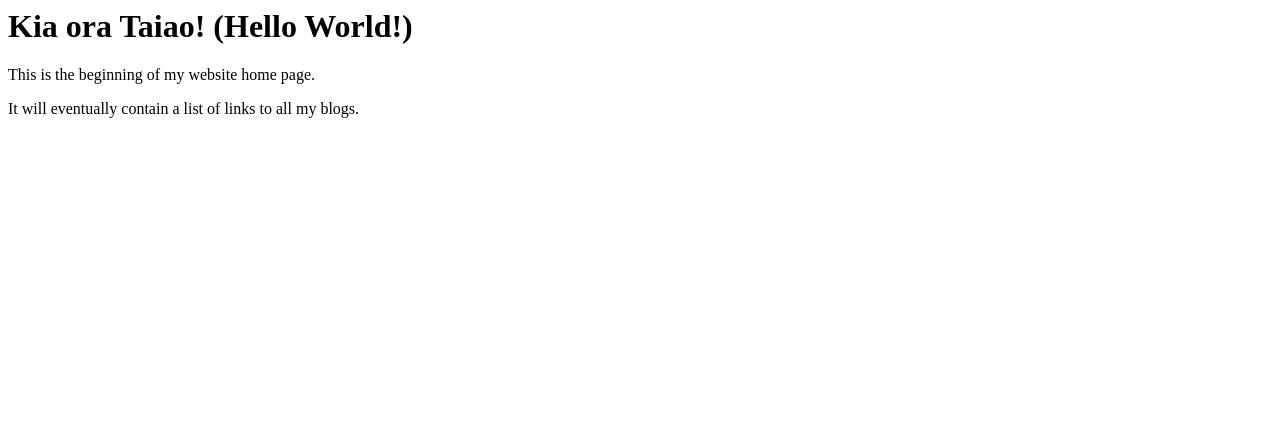
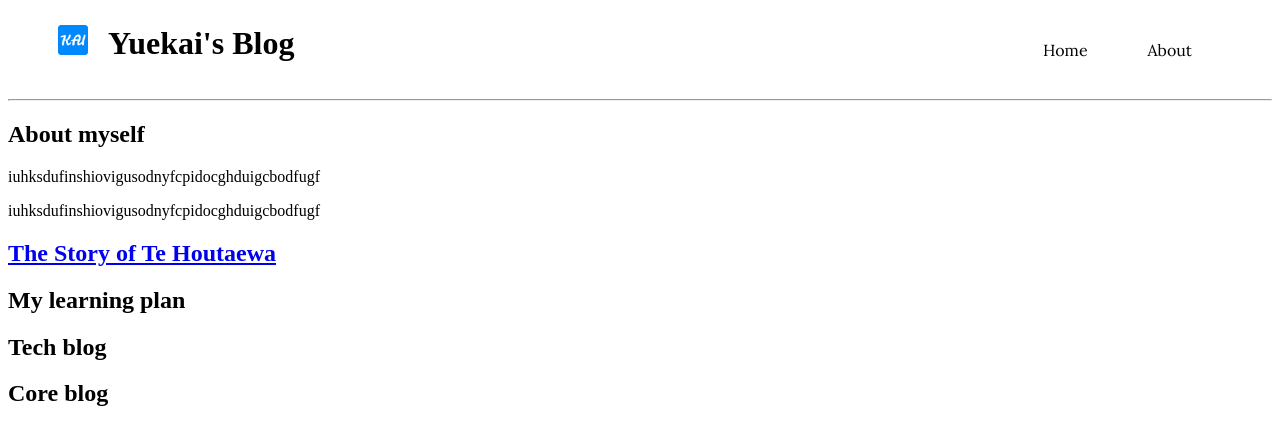
Before and after one commit to sunnywoka/sunnywoka.github.io, a plain HTML site: page index.html in a window 1280 px wide. Drawn offline with Linux system fonts and the light colour scheme; a web font is replaced by a local one.

Commit message:
modify header and web frame

```diff
--- a/index.html
+++ b/index.html
@@ -1,9 +1,72 @@
 <html>
   <head>
     <title>My blog</title>
+    <meta name="viewport" content="width=device-width, initial-scale=1" />
+    <meta charset="UTF-8" />
+    <link href="styles/main.css" rel="stylesheet" type="text/css" />
+    <link
+      rel="apple-touch-icon"
+      sizes="180x180"
+      href="favicon_io/apple-touch-icon.png"
+    />
+    <link
+      rel="icon"
+      type="image/png"
+      sizes="32x32"
+      href="favicon_io/favicon-32x32.png"
+    />
+    <link
+      rel="icon"
+      type="image/png"
+      sizes="16x16"
+      href="favicon_io/favicon-16x16.png"
+    />
+    <link rel="manifest" href="/site.webmanifest" />
+    <link
+      href="https://fonts.googleapis.com/css?family=Caprasimo"
+      rel="stylesheet"
+      type="text/css"
+    />
+    <link
+      href="https://fonts.googleapis.com/css?family=Lora"
+      rel="stylesheet"
+      type="text/css"
+    />
+  </head>
   <body>
-    <h1>Kia ora Taiao! (Hello World!)</h1>
-    <p> This is the beginning of my website home page.</p>
-    <p> It will eventually contain a list of links to all my blogs. </p>
+    <div id="header">
+      <img
+        id="title-favicon"
+        src="favicon_io/android-chrome-192x192.png"
+        alt="Yuekai's favicon"
+      />
+      <h1 class="page-head">Yuekai's Blog</h1>
+      <ul id="navigation">
+        <li class="menu"><a class="menu-item" href="#">Home</a></li>
+        <li class="menu"><a class="menu-item" href="#">About</a></li>
+      </ul>
+    </div>
+
+    <hr />
+
+    <div>
+      <h2>About myself</h2>
+      <p>iuhksdufinshiovigusodnyfcpidocghduigcbodfugf</p>
+      <p>iuhksdufinshiovigusodnyfcpidocghduigcbodfugf</p>
+    </div>
+    <div>
+      <a href="blog/te-houtaewa-template.html">
+        <h2>The Story of Te Houtaewa</h2>
+      </a>
+    </div>
+    <div>
+      <h2>My learning plan</h2>
+    </div>
+    <div>
+      <h2>Tech blog</h2>
+    </div>
+    <div>
+      <h2>Core blog</h2>
+    </div>
   </body>
 </html>
--- a/styles/main.css
+++ b/styles/main.css
@@ -0,0 +1,45 @@
+.page-head {
+  font-family: Caprasimo;
+  margin-top: auto;
+  margin-left: 20px;
+  margin-right: auto;
+  display: inline;
+}
+
+#title-favicon {
+  max-width: 30px;
+  display: inline;
+  float: left;
+  margin-left: 50px;
+}
+
+#header {
+  margin-top: 25px;
+  overflow: hidden;
+  display: block;
+}
+
+#navigation {
+  list-style-type: none;
+  font-family: Lora;
+  float: right;
+  padding-left: 0;
+  margin-top: auto;
+  margin-right: 50px;
+}
+
+.menu {
+  float: left;
+}
+
+.menu-item {
+  display: block;
+  color: black;
+  text-align: center;
+  padding: 15px 30px;
+  text-decoration: none;
+}
+
+.menu-item:hover {
+  color: gray;
+}
```
Also changed, not shown: blog/te-houtaewa-template.html (+44 -0 lines), favicon_io/about.txt (added), favicon_io/android-chrome-192x192.png (added), favicon_io/android-chrome-512x512.png (added), favicon_io/apple-touch-icon.png (added), favicon_io/favicon-16x16.png (added), favicon_io/favicon-32x32.png (added), favicon_io/favicon.ico (added), favicon_io/site.webmanifest (added), 8 other files.
